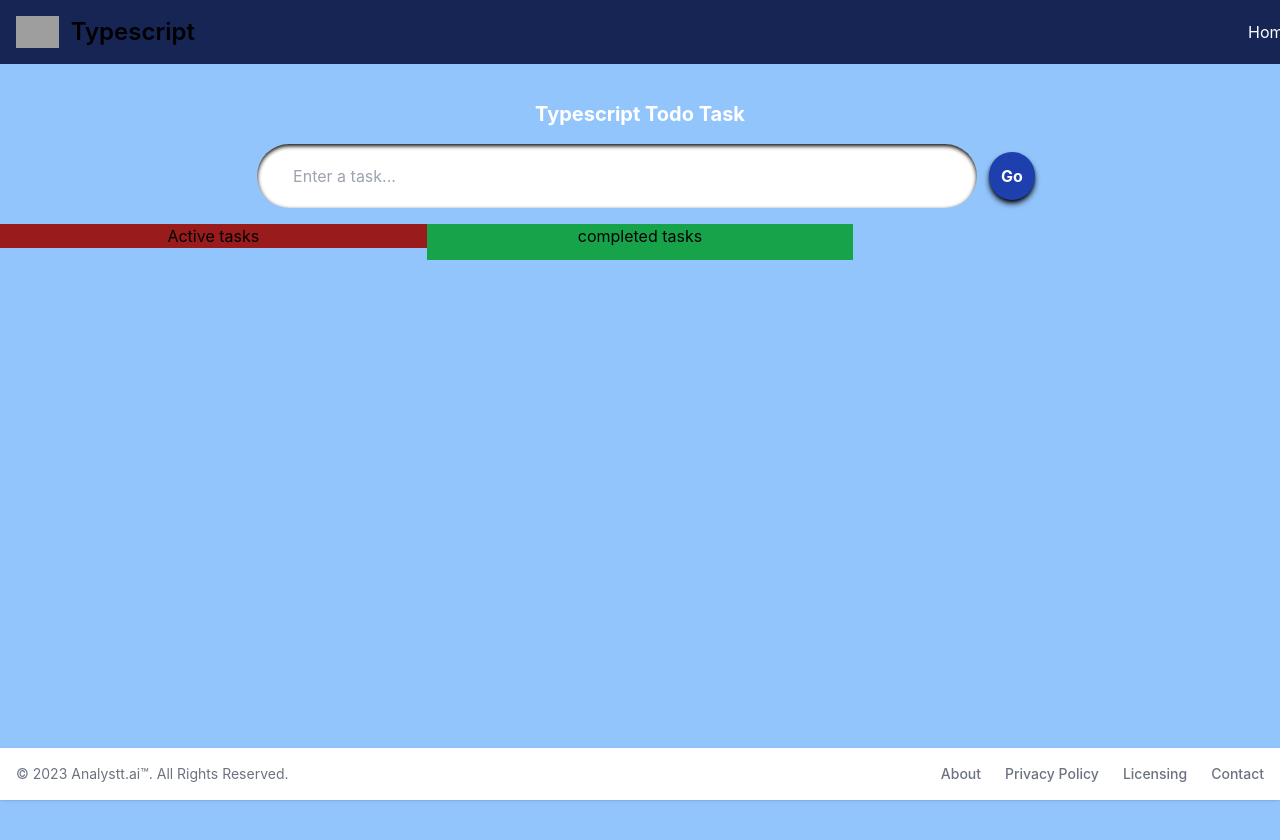
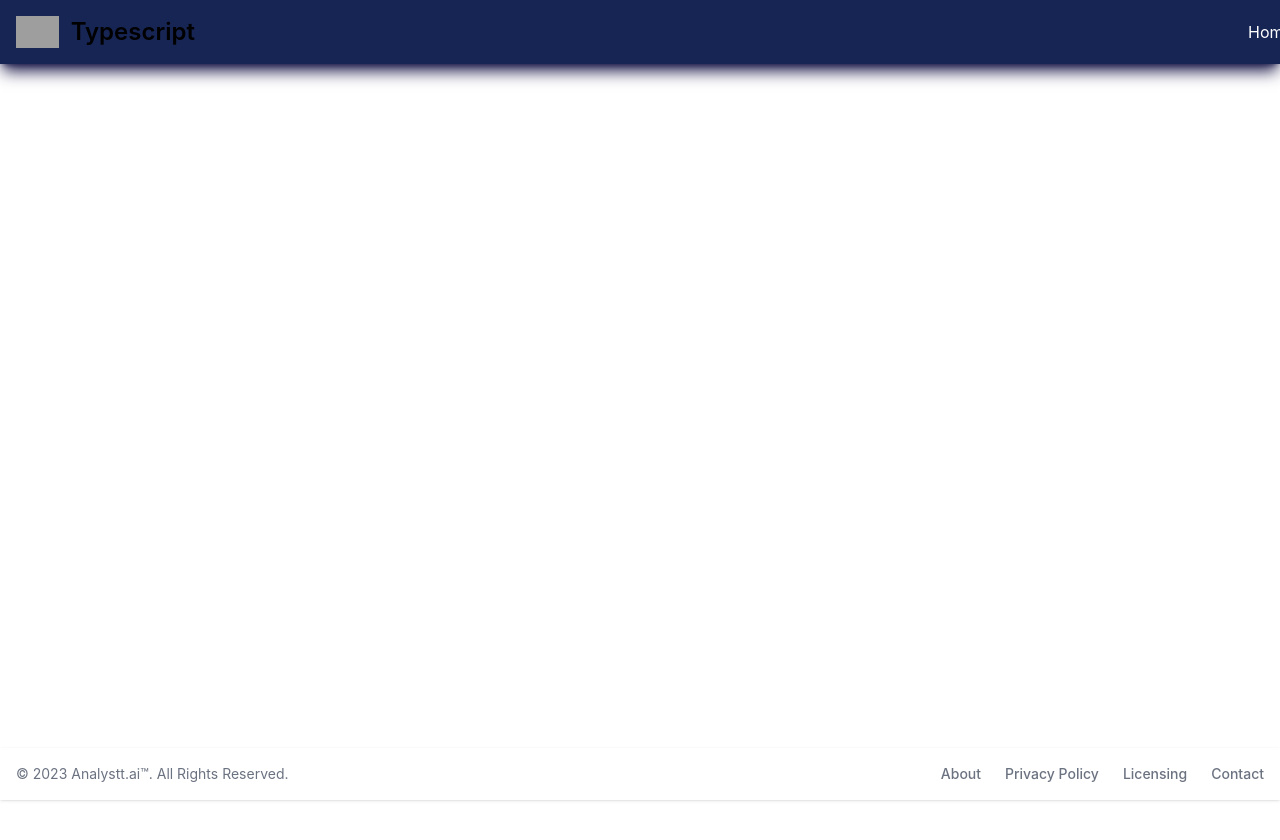
Before and after one commit to supriya224/Typescript-task, a React (Create React App) app: page / in a window 1280 px wide. Shown: the top 840 px of the page. After the commit the page ends 800 px from the top, so only its background shows below. Built offline with nearby package versions, Linux system fonts and the light colour scheme; grey boxes are pictures that could not be loaded.

Commit message:
commit all files

```diff
--- a/src/App.tsx
+++ b/src/App.tsx
@@ -9,7 +9,7 @@ const App: React.FC = () => {
       <BrowserRouter>
         <Header />
         <Routes>
-          <Route path="/" element={<Home />} />
+          <Route path="/home" element={<Home />} />
         </Routes>
         <Footer />
       </BrowserRouter>
--- a/src/Pages/home/Home.tsx
+++ b/src/Pages/home/Home.tsx
@@ -3,7 +3,6 @@
 import { useState } from "react"
 import { InputField, TodoList } from "../../components/Index"
 import { Todo } from "../../Interfaces/Interface";
-import { DragDropContext, DropResult } from 'react-beautiful-dnd'
 
 export const Home: React.FC = () => {
   const [todo, setTodo] = useState<string>("");
@@ -18,39 +17,13 @@ export const Home: React.FC = () => {
     }
   };
 
-  const onDragEnd = (result: DropResult) => {
-    const{source, destination}=result;
-    if(!destination) return
-    if(destination.droppableId=== source.droppableId && destination.index ===source.index)return;
-    let add,
-    active= todos,
-     complete= completedTodos;
+  return (
 
-     if(source.droppableId==='TodosList'){
-      add=active[source.index];
-      active.splice(source.index, 1)
-     }else{
-      add=active[source.index];
-      active.splice(source.index, 1)
-     }
+    <div className=" w-full h-screen bg-blue-300 text-center lg:w-full">
+      <h1 className=" mt-9 text-xl text-white text-center font-bold">Typescript Todo Task</h1>
+      <InputField todo={todo} setTodo={setTodo} handleAdd={handleAdd} />
+      <TodoList todos={todos} setTodos={setTodos} completedTodos={completedTodos} setCompletedTodos={setCompletedTodos} />
+    </div>
 
-     if(destination.droppableId==='TodosList'){
-      active.splice(destination.index,0,add)
-      active.splice(source.index, 1)
-     }else{
-      add=active[source.index];
-      active.splice(source.index, 1)
-     }
-     setCompletedTodos(complete)
-     setTodos(active)
-  }
-  return (
-    <DragDropContext onDragEnd={onDragEnd}>
-      <div className=" w-full h-screen bg-blue-300 text-center lg:w-full">
-        <h1 className=" mt-9 text-xl text-white text-center font-bold">Typescript Todo Task</h1>
-        <InputField todo={todo} setTodo={setTodo} handleAdd={handleAdd} />
-        <TodoList todos={todos} setTodos={setTodos} completedTodos={completedTodos} setCompletedTodos={setCompletedTodos} />
-      </div>
-    </DragDropContext>
   )
 }
--- a/src/components/core/InputField.tsx
+++ b/src/components/core/InputField.tsx
@@ -5,7 +5,6 @@ interface Props {
     todo: string;
     setTodo: React.Dispatch<React.SetStateAction<string>>;
     handleAdd: (e: React.FormEvent) => void
-
 }
 
 const InputField: React.FC<Props> = ({ todo, setTodo, handleAdd }) => {
@@ -26,5 +25,5 @@ const InputField: React.FC<Props> = ({ todo, setTodo, handleAdd }) => {
         </form>
     )
 }
-// focus-within:bg-blue-600
+
 export default InputField;
--- a/src/components/core/SingleTodo.tsx
+++ b/src/components/core/SingleTodo.tsx
@@ -4,7 +4,6 @@ import { TiEdit } from "react-icons/ti";
 import { RiDeleteBin6Fill } from "react-icons/ri";
 import { MdDone } from "react-icons/md";
 import { Todo } from '../../Interfaces/Interface';
-import { Draggable } from 'react-beautiful-dnd';
 
 type Props = {
     index: number;
@@ -34,10 +33,7 @@ const SingleTodo = ({ index, todo, todos, setTodos }: Props) => {
         inputRef.current?.focus();
     }, [edit])
     return (
-        <Draggable draggableId={todo.id.toString()} index={index}>
-            {
-                (provided,snapshot) => (
-                    <form onSubmit={(e) => handleEdit(e, todo.id)} {...provided.draggableProps} {...provided.dragHandleProps} ref={provided.innerRef} className={`container flex m-5 text-center p-6 w-[20rem] h-[5rem] lg:m-9 text-white rounded-lg justify-between bg-blue-950 ${snapshot.isDragging?'drag':""}`}>
+        <form onSubmit={(e) => handleEdit(e, todo.id)} className={`container flex m-5 text-center p-6 w-[20rem] h-[5rem] lg:m-9 text-white rounded-lg justify-between bg-blue-950`}>
             {edit ? (
                 <input ref={inputRef} value={editTodo} onChange={(e) => setEditTodo(e.target.value)} className='text-black outline-none' />
             ) : todo.isDone ? (
@@ -55,10 +51,6 @@ const SingleTodo = ({ index, todo, todos, setTodos }: Props) => {
                 <span className='' onClick={(e) => handleDone(todo.id)} ><MdDone size={25} /></span>
             </div>
         </form>
-                )
-            }
-
-        </Draggable>
 
     )
 }
--- a/src/components/core/TodoList.tsx
+++ b/src/components/core/TodoList.tsx
@@ -2,9 +2,6 @@
 import React from 'react'
 import { Todo } from '../../Interfaces/Interface'
 import SingleTodo from './SingleTodo';
-import { Droppable } from 'react-beautiful-dnd'
-
-
 interface Props {
   todos: Todo[];
   setTodos: React.Dispatch<React.SetStateAction<Todo[]>>;
@@ -15,34 +12,13 @@ interface Props {
 const TodoList: React.FC<Props> = ({ todos, setTodos, completedTodos, setCompletedTodos }) => {
   return (
     <div className="container grid sm:grid-cols-2  md:grid-cols-2 lg:grid-cols-3">
-      <Droppable droppableId='TodosAdd'>
-        {
-          (provided,snapshot) => (
-            <div className={`w-full bg-red-800 mb-3 ${snapshot.isDraggingOver?'dragactive':""}` } ref={provided.innerRef} {...provided.droppableProps}>
-              <span>Active tasks</span>
-              {todos.map((todo,index) => (
-                <SingleTodo index={index} todo={todo} key={todo.id} todos={todos} setTodos={setTodos} />
-              ))}
-              {provided.placeholder}
-            </div>
-          )
-        }
+      <div className={`w-full bg-red-800 mb-3`}>
+        <span>Active tasks</span>
+        {todos.map((todo, index) => (
+          <SingleTodo index={index} todo={todo} key={todo.id} todos={todos} setTodos={setTodos} />
+        ))}
 
-      </Droppable>
-
-      <Droppable droppableId='TodosRemove'>
-        {
-          (provided,snapshot) => (
-            <div className={`w-full bg-green-600 ${snapshot.isDraggingOver?'dragcomplete':""}`} ref={provided.innerRef} {...provided.droppableProps}>
-              <span>completed tasks</span>
-              {completedTodos.map((todo, index) => (
-                <SingleTodo index={index} todo={todo} key={todo.id} todos={completedTodos} setTodos={setCompletedTodos} />
-              ))}
-            </div>
-          )
-        }
-
-      </Droppable>
+      </div>
     </div>
   )
 }
```
Lines whose indentation alone changed are shown as unchanged.
